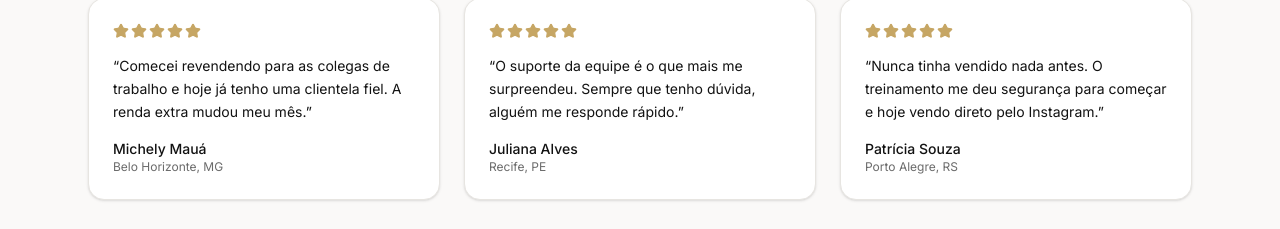
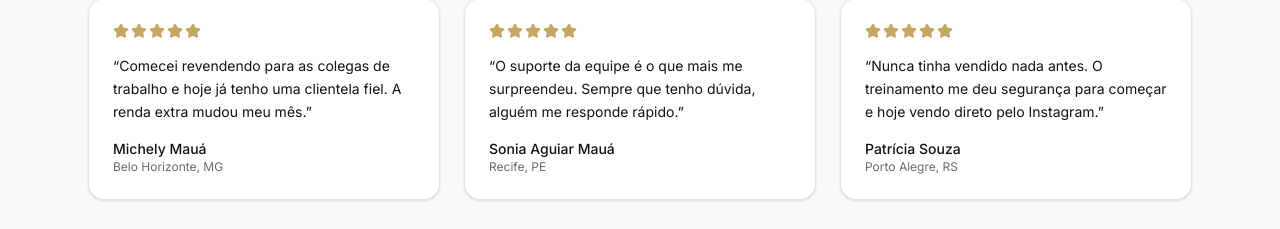
Before and after one commit to plaquinhasid-debug/tania-joias-recrutamento, a React (Vite) app in the folder apps/landing/: page / in a window 1280 px wide. Shown: the part 3843-4072 px from the top of the page. Built offline with nearby package versions, Linux system fonts and the light colour scheme; no server answers; what @tania-joias/shared would draw is missing.

Commit message:
Update testimonial: Juliana Alves → Sonia Aguiar Mauá
Co-Authored-By: Claude Haiku 4.5 <noreply@anthropic.com>

```diff
--- a/apps/landing/src/components/sections/Depoimentos.tsx
+++ b/apps/landing/src/components/sections/Depoimentos.tsx
@@ -15,7 +15,7 @@ const TESTIMONIALS = [
     text: "Comecei revendendo para as colegas de trabalho e hoje já tenho uma clientela fiel. A renda extra mudou meu mês.",
   },
   {
-    name: "Juliana Alves",
+    name: "Sonia Aguiar Mauá",
     city: "Recife, PE",
     text: "O suporte da equipe é o que mais me surpreendeu. Sempre que tenho dúvida, alguém me responde rápido.",
   },
```
